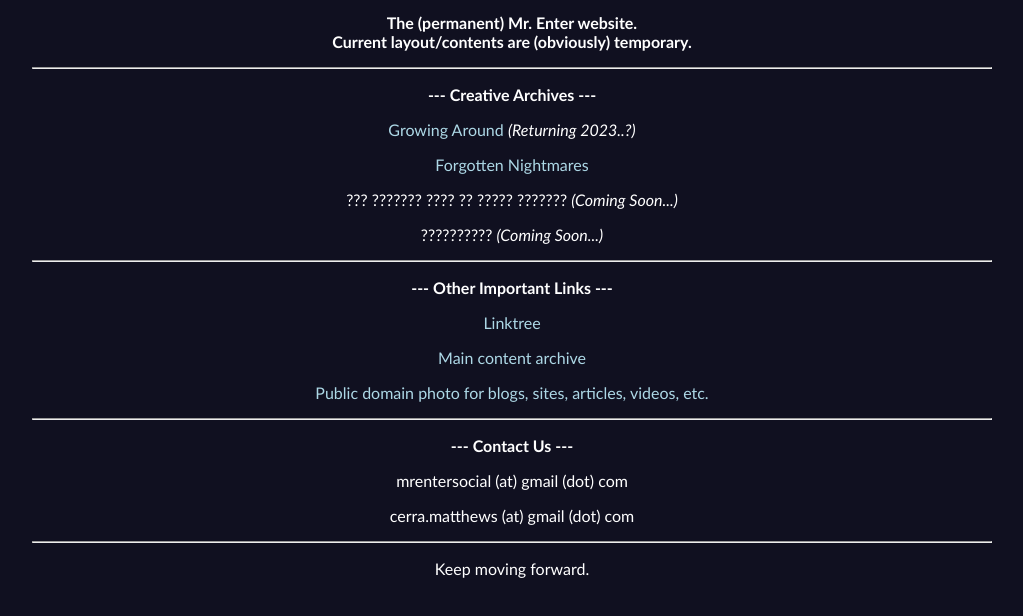
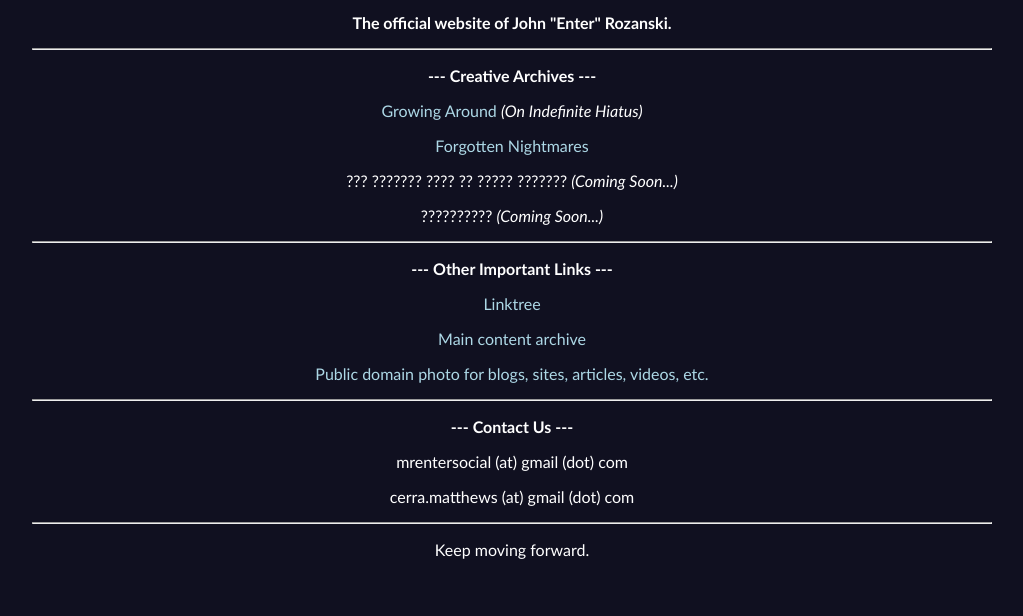
Before and after one commit to Cerracrossing/becausepotatoes, a plain HTML site: page index.html in a window 1280 px wide. Shown: the part 172-788 px from the top of the page, without its empty margins (128-1151 px from the left). Drawn offline with Linux system fonts and the light colour scheme.

Commit message:
updated homepage and ga

```diff
--- a/index.html
+++ b/index.html
@@ -33,13 +33,12 @@
  <body style="background-color:#101020;color:white;text-align:center;font-family:calibri;max-width:960;margin: 0 auto;">
   <h1>Because Potatoes</h1>
   <img src="images/enterlogo.png" width="200">
-  <p><b>The (permanent) Mr. Enter website.<br>
-Current layout/contents are (obviously) temporary.</b></p>
+  <p><b>The official website of John "Enter" Rozanski.</b></p>
 
 <hr>
 
   <p><b>--- Creative Archives ---</b></p>
-  <p><a href="ga.html">Growing Around</a> <i>(Returning 2023..?)</i></p>
+  <p><a href="ga.html">Growing Around</a> <i>(On Indefinite Hiatus)</i></p>
   <p><a href="fn.html">Forgotten Nightmares</a></i></p>
   <p>??? ??????? ???? ?? ????? ??????? <i>(Coming Soon...)</i></p>
   <p>?????????? <i>(Coming Soon...)</i></p>
```
Also changed, not shown: ga.html (+1 -1 lines).
